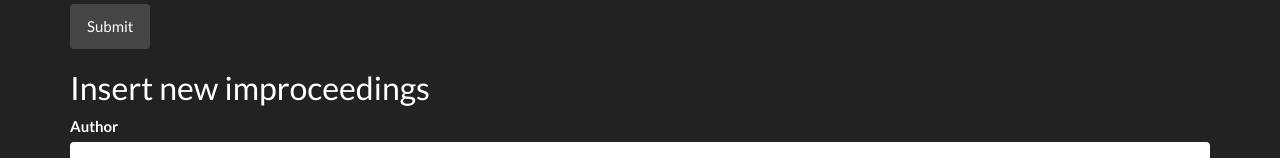
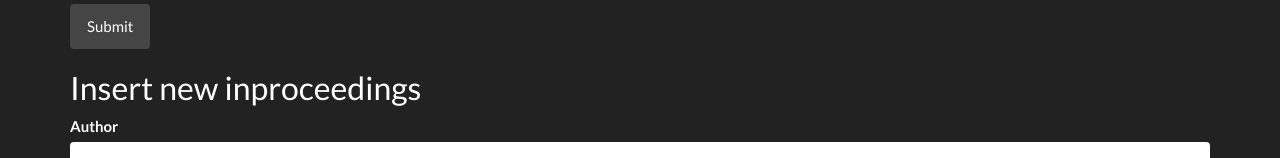
Before and after one commit to Walther/ohtu-miniproject, a website: page static/index.html in a window 1280 px wide. Shown: the part 1145-1303 px from the top of the page. Drawn offline with nearby package versions, Linux system fonts and the light colour scheme; no server answers.

Commit message:
Typos fixed

```diff
--- a/static/index.html
+++ b/static/index.html
@@ -68,7 +68,7 @@
       <button type="submit" class="btn btn-default">Submit</button>
     </form>
 
-    <h2>Insert new improceedings</h2>
+    <h2>Insert new inproceedings</h2>
     <form action="/submit" method="post">
       <div class="form-group">
         <label for="Author">Author</label>
```
